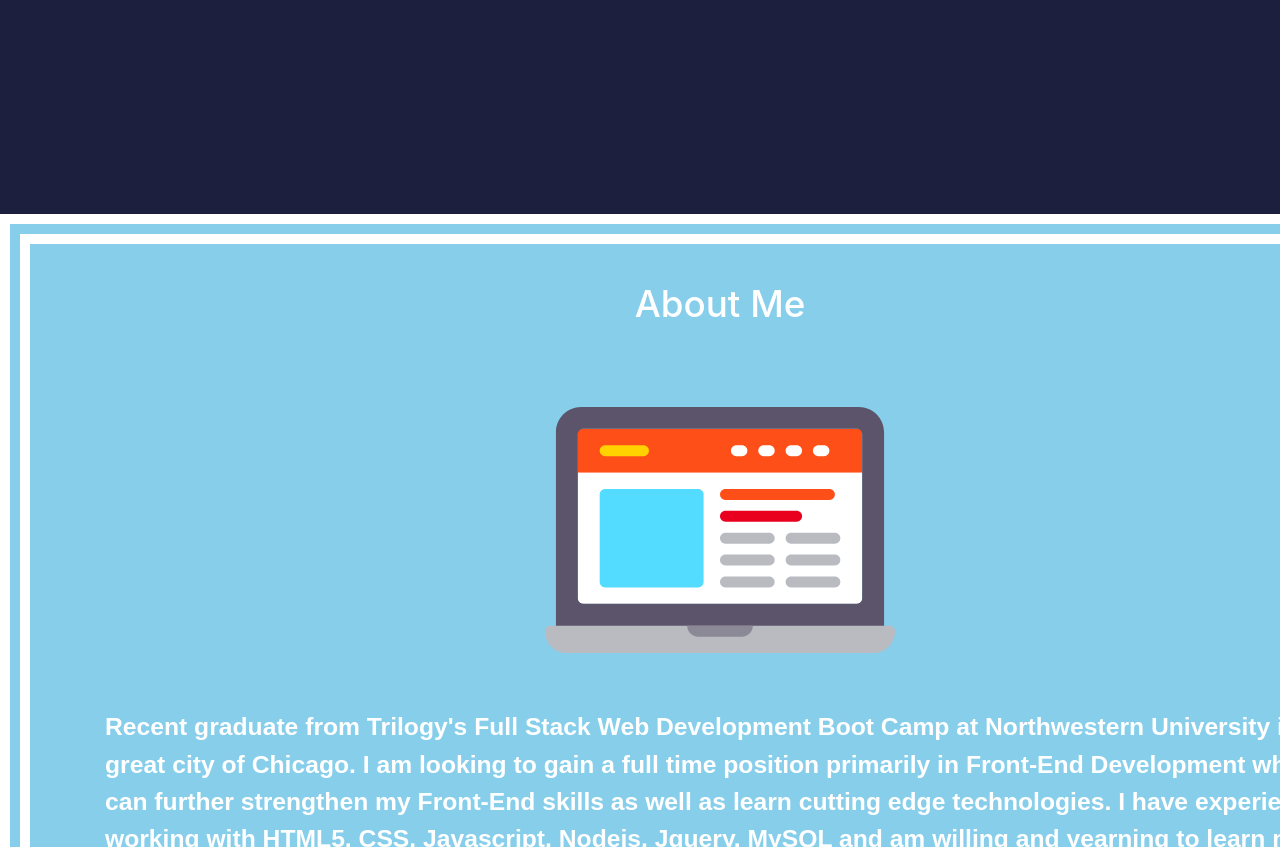
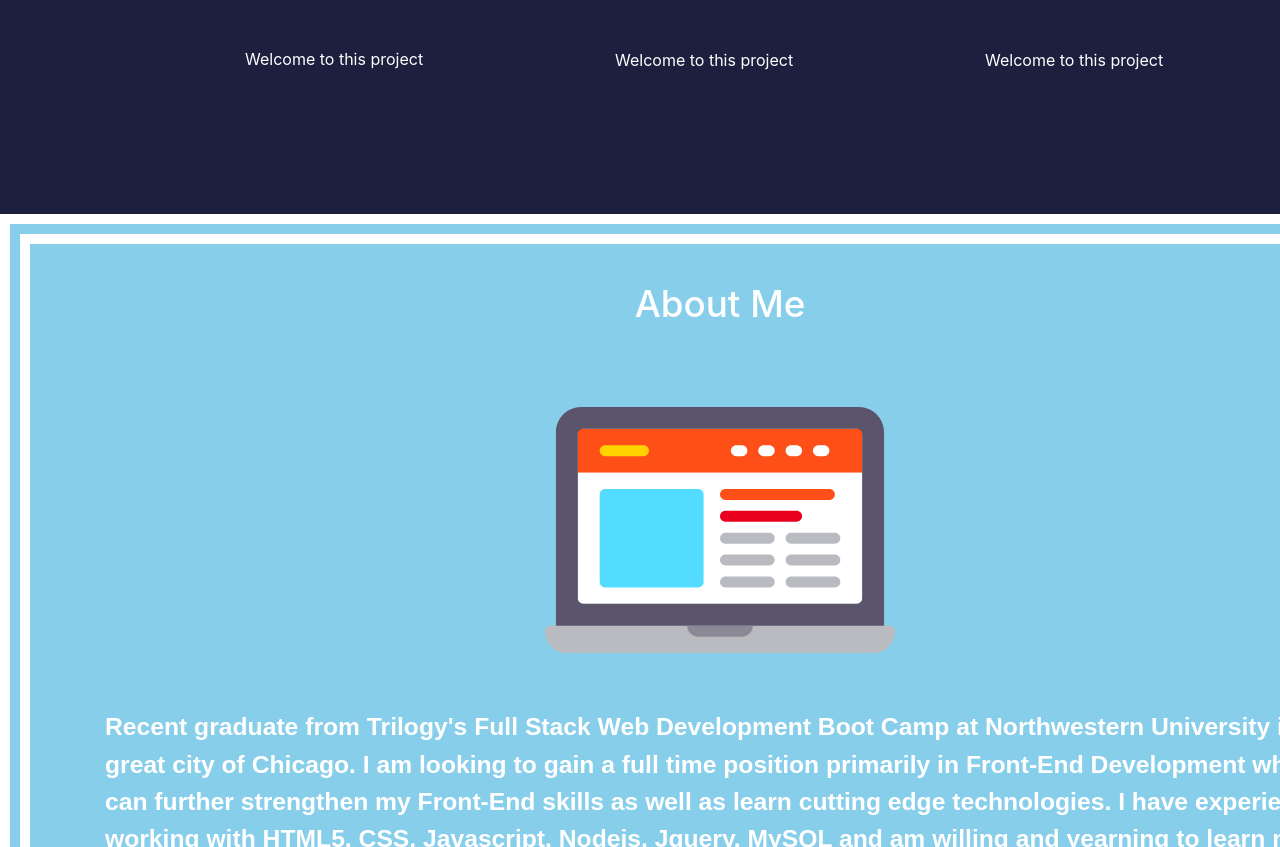
Before and after one commit to lquint85/Portfolio-2019, a plain HTML site: page index.html in a window 1280 px wide. Shown: the part 1416-2263 px from the top of the page. Drawn offline with nearby package versions, Linux system fonts and the light colour scheme.

Commit message:
added p tag to projectd section

```diff
--- a/assets/style/style.css
+++ b/assets/style/style.css
@@ -150,6 +150,27 @@ body {
     width: 320px;
     margin-top: 60px;
     margin-left: 50px;
+}
+#box1 {
+    height: 150px;
+    width: 200px;
+    margin-top: -30px;
+    margin-left: 45px;
+    color: white;
+}
+#box2 {
+    height: 150px;
+    width: 200px;
+    margin-top: -18px;
+    margin-left: 45px;
+    color: white;
+}
+#box3 {
+    height: 150px;
+    width: 200px;
+    margin-top: -5px;
+    margin-left: 45px;
+    color: white;
 }
 
 #project_pic {
--- a/index.html
+++ b/index.html
@@ -131,6 +131,12 @@
                         <a class="a_projects" href="https://team-git-it.herokuapp.com/">Gather</a>
                     </div>
 
+                <div id = "box1">
+                    <div class="row1">
+                        <p> Welcome to this project</p>
+                    </div>
+                </div>
+
                     <!-- <img id="project_pic" src="assets/images/gather-screenshot.png" height=300 width=> -->
 
                 </div>
@@ -142,6 +148,11 @@
                         </div>
 
                     </div>
+                    <div id = "box2">
+                        <div class="row1">
+                            <p> Welcome to this project</p>
+                        </div>
+                    </div>
                     <!-- <img id="project_pic" src="assets/images/buddz-screenshot.png"> -->
 
                 </div>
@@ -150,6 +161,11 @@
                     <div class="row">
 
                         <a class="a_projects_3" href="https://team-sassy.herokuapp.com/"> OTF</a>
+                    </div>
+                    <div id = "box3">
+                        <div class="row1">
+                            <p> Welcome to this project</p>
+                        </div>
                     </div>
                     <!-- <img id="project_pic" src="assets/images/OTF-screenshot.png"> -->
 
```
